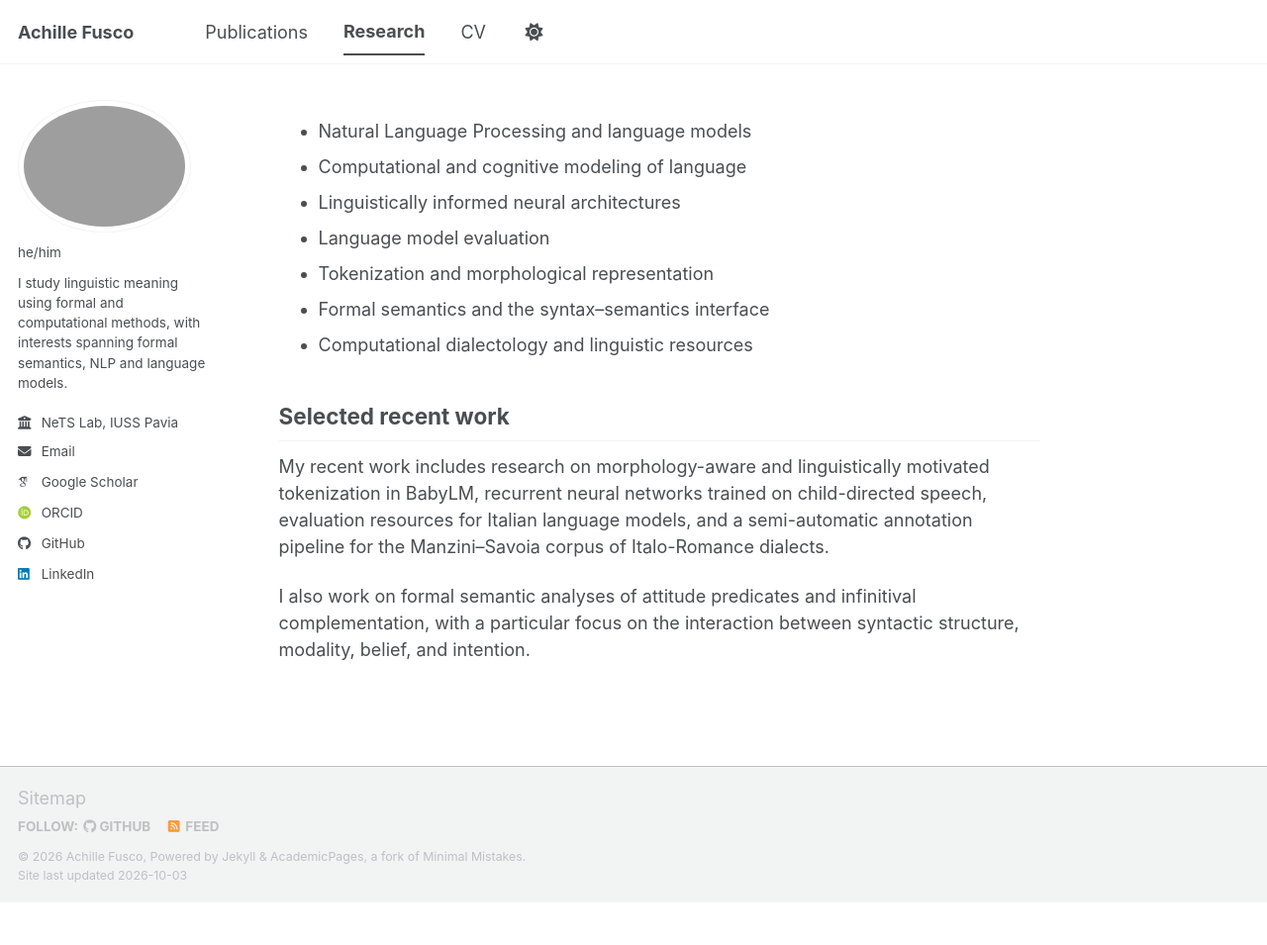
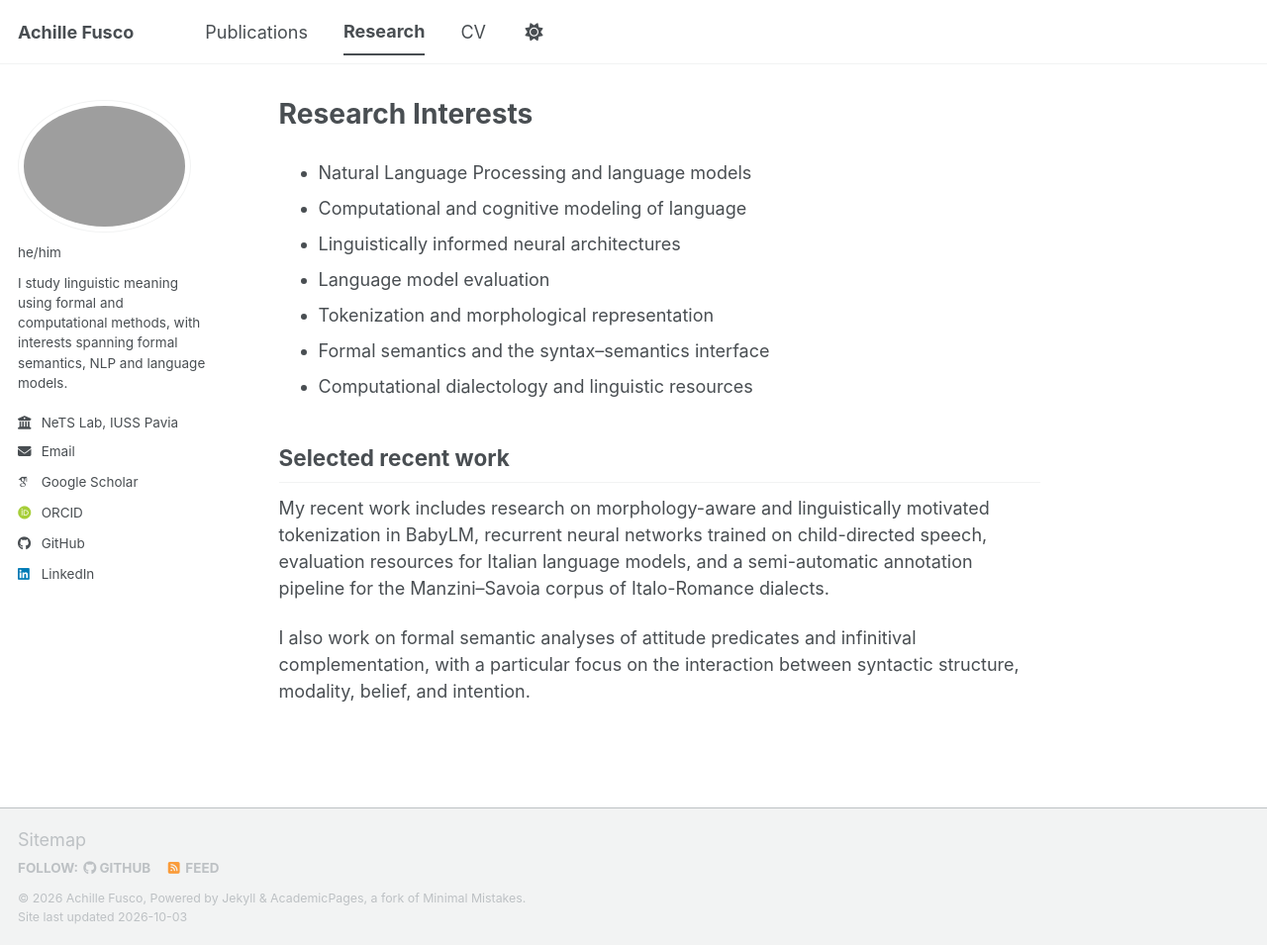
Before and after one commit to achille-fusco/achille-fusco.github.io, a Jekyll site: the page built from _pages/research.md, in a window 1280 px wide and 955 px high. Shown: the whole window at 99% size. Built offline with Jekyll 4.4.1, drawn with Linux system fonts in a browser that asks for light colours; some web fonts are replaced; a script bundle is joined from its source files by our own code; library files that are not in the unit come from our copies.

Commit message:
Update title in research page metadata

```diff
--- a/_pages/research.md
+++ b/_pages/research.md
@@ -1,6 +1,6 @@
 ---
 permalink: /research/
-show_title: false
+title: Research Interests
 ---
 
 
```
